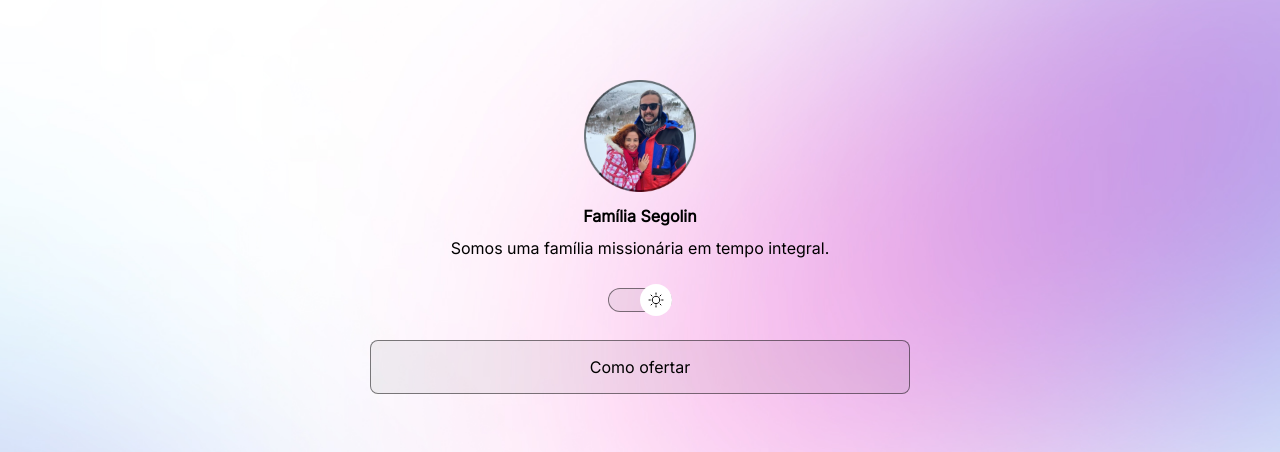
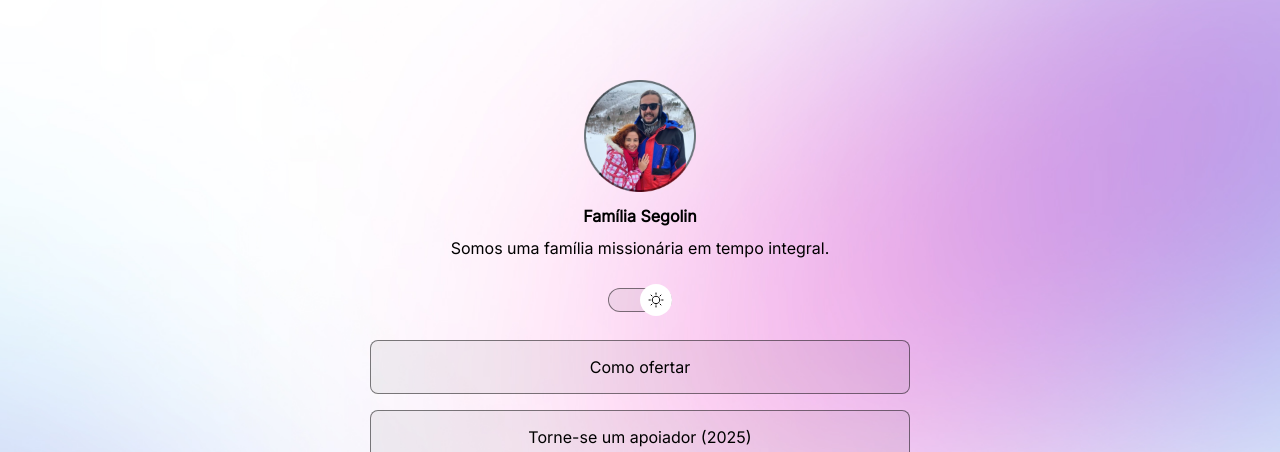
Before and after one commit to familiasegolin/direcionador, a plain HTML site: page missao-main/index.html in a window 1280 px wide. Shown: the top 452 px of the page. Drawn offline with nearby package versions, Linux system fonts and the light colour scheme.

Commit message:
Torne-se um apoiador (2025)

```diff
--- a/missao-main/index.html
+++ b/missao-main/index.html
@@ -46,6 +46,9 @@
         <li>
           <a href="./oferte.html">Como ofertar</a>
         </li>
+        <li>
+          <a href="https://nic0myuj.forms.app/formulario-de-inscricao-de-voluntario-1">Torne-se um apoiador (2025)</a>
+        </li>
         <!--<li>
           <a href="https://nubank.com.br/pagar/jsec/4SaIFimCAr"
             >Oferte via PIX</a
```
